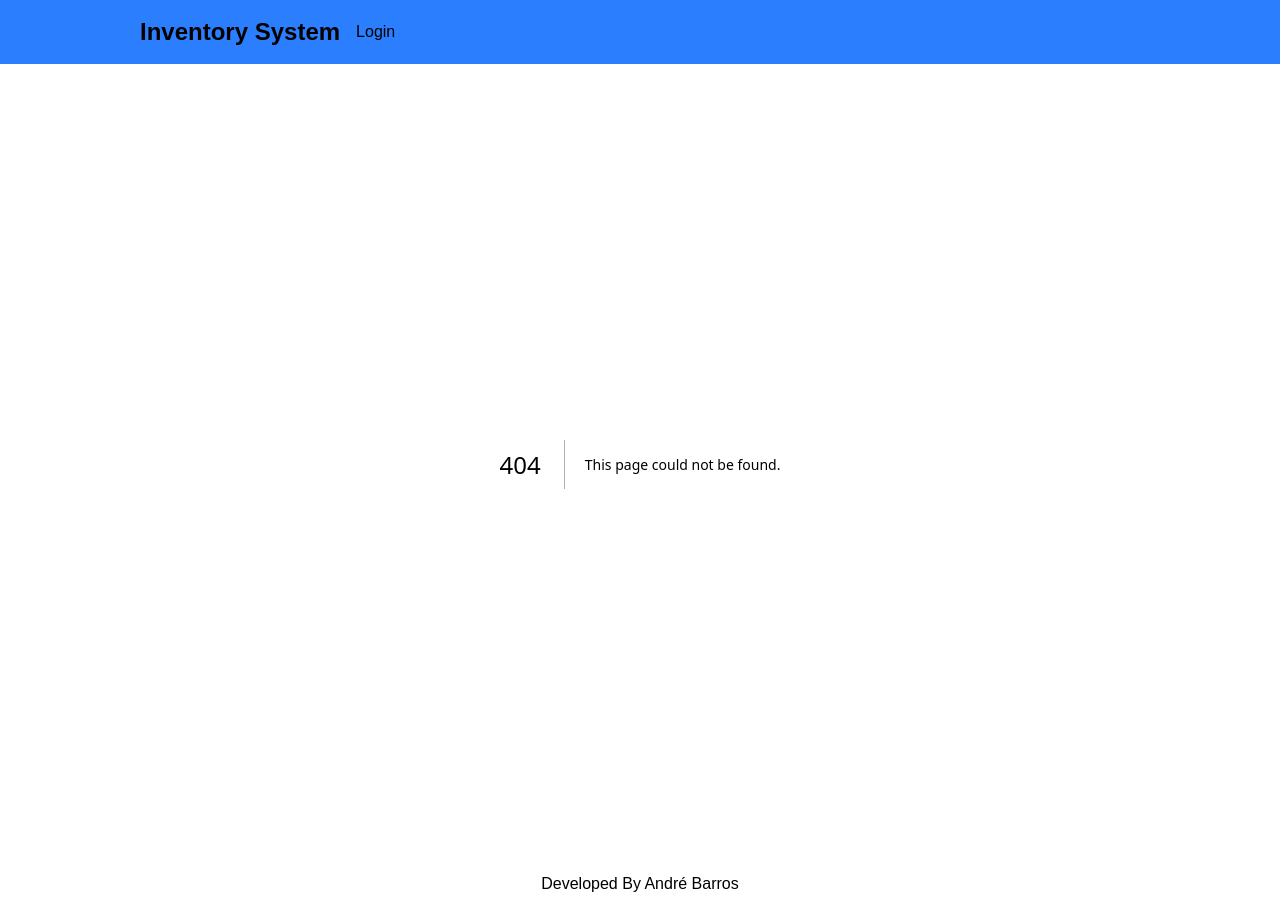
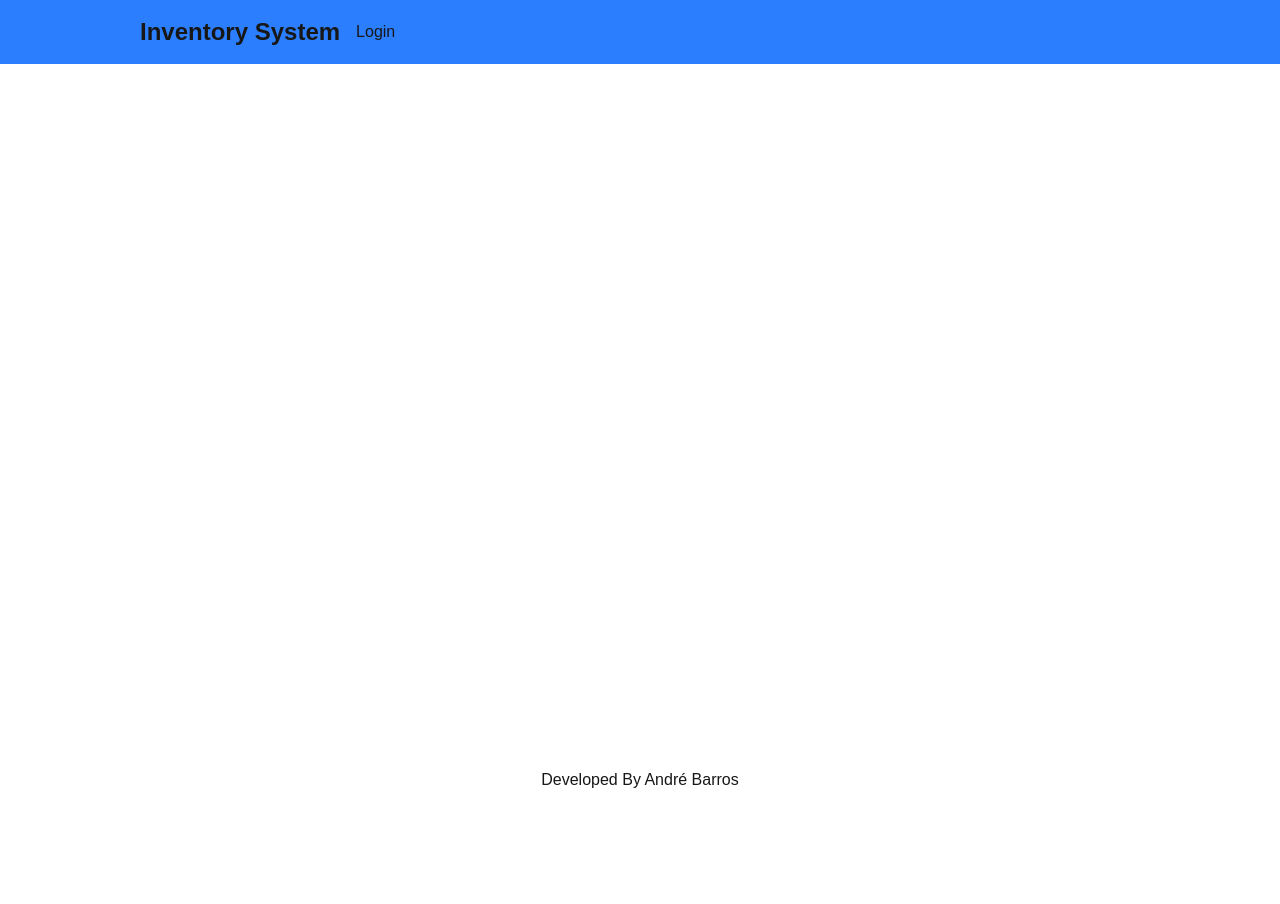
Before and after one commit to andrebarros7201/inventory-system, a Next.js app: page /login in a window 1280 px wide. Before the commit this address had no page. After the commit the page ends 800 px from the top, so only its background shows below. Built offline with nearby package versions, Linux system fonts and the light colour scheme.

Commit message:
create login page file and update header links

```diff
--- /dev/null
+++ b/app/login/page.tsx
@@ -0,0 +1,5 @@
+const Login = () => {
+  return <main className="w-full flex flex-col items-center py-2"></main>;
+};
+
+export default Login;
--- a/components/header.tsx
+++ b/components/header.tsx
@@ -1,11 +1,15 @@
+import Link from "next/link";
+
 const Header = () => {
   return (
     <header className="w-full flex flex-row justify-center bg-blue-500 p-4">
       <div className="max-w-[1000px] w-full">
         <nav className={"flex items-center justify-start gap-4"}>
-          <h2 className={"font-bold text-2xl h-full"}>Inventory System</h2>
+          <Link href={"/"}>
+            <h2 className={"font-bold text-2xl h-full"}>Inventory System</h2>
+          </Link>
           <ul className={"h-full flex items-center justify-start"}>
-            <li>Login</li>
+            <Link href={"/login"}>Login</Link>
           </ul>
         </nav>
       </div>
```
